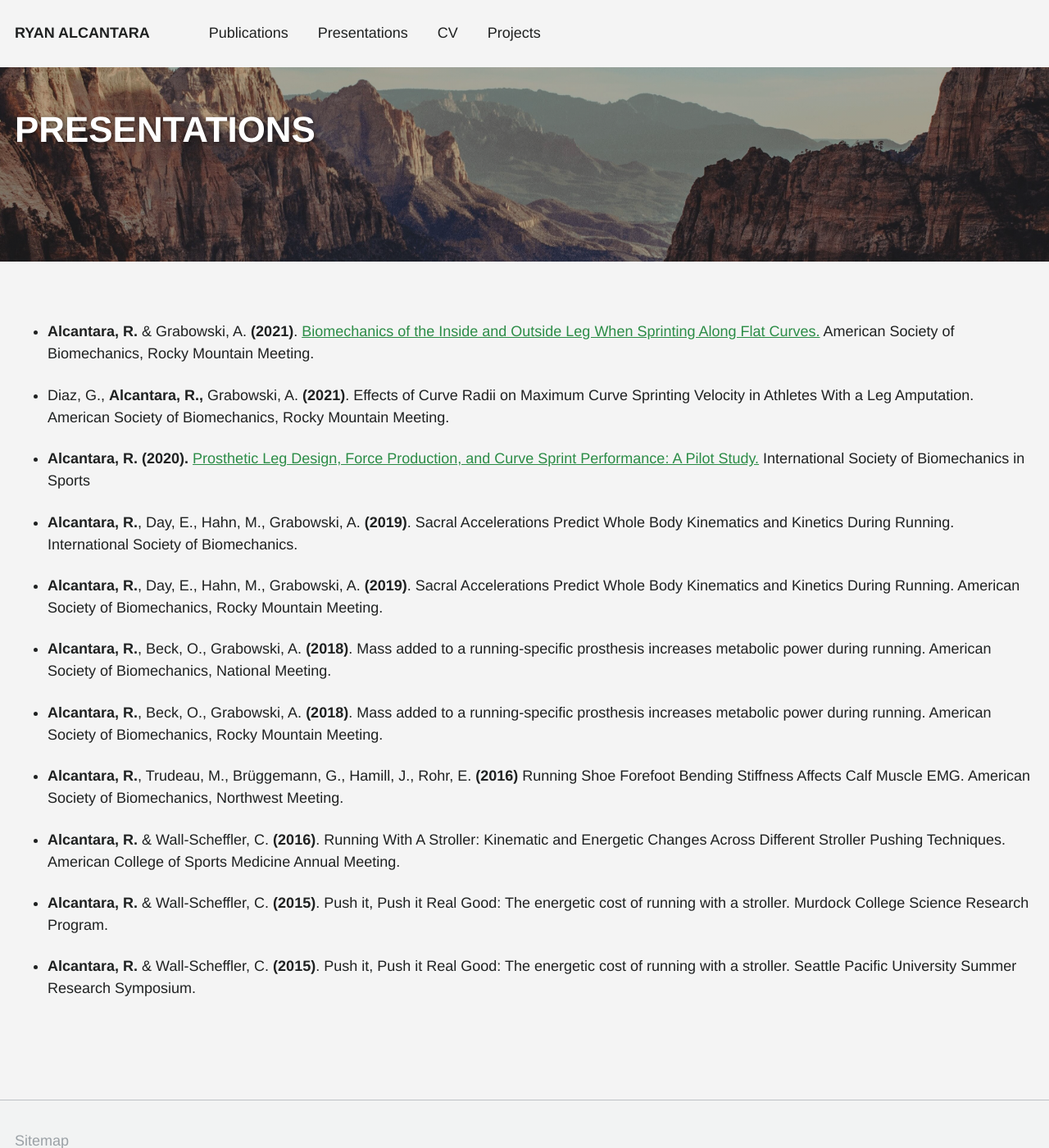
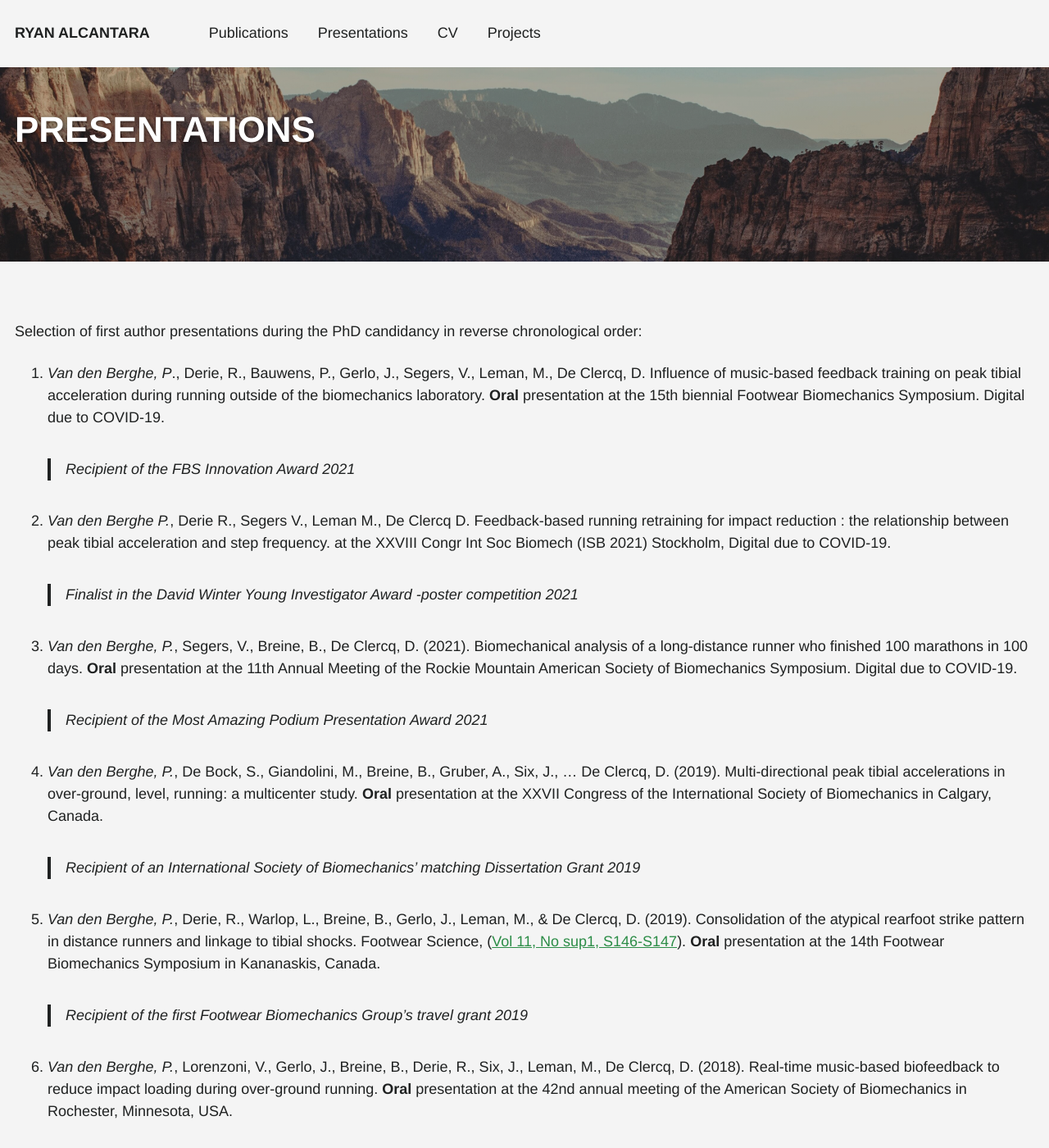
Before and after one commit to pivdnber/pivdnber.github.io, a Jekyll site: the page built from _pages/presentations.md, in a window 1280 px wide and 1400 px high. Shown: the whole window at 82% size. Built offline with Jekyll 4.4.1, drawn with Linux system fonts in a browser that asks for light colours; some of the changed text lies outside the part shown.

Commit message:
Update presentations.md
add personal info

```diff
--- a/_pages/presentations.md
+++ b/_pages/presentations.md
@@ -13,39 +13,41 @@ author_profile: false
 {% include base_path %}
 
 <!--- below will turn page into collection, pulling from _presentations folder --->
+
 <!---
 {% for post in site.presentations reversed %}
   {% include archive-single.html %}
 {% endfor %}
 --->
-* **Alcantara, R.** & Grabowski, A. **(2021)**. [Biomechanics of the Inside and Outside Leg When Sprinting Along Flat Curves.](https://www.youtube.com/watch?v=MrSFyqg1FJk)
-American Society of Biomechanics, Rocky Mountain Meeting.
 
-* Diaz, G., **Alcantara, R.,** Grabowski, A. **(2021)**. Effects of Curve Radii on Maximum Curve Sprinting Velocity in Athletes
-With a Leg Amputation. American Society of Biomechanics, Rocky Mountain Meeting.
+Selection of first author presentations during the PhD candidancy in reverse chronological order:
 
-* **Alcantara, R. (2020).** [Prosthetic Leg Design, Force Production, and Curve Sprint Performance: A Pilot Study.](https://www.ryan-alcantara.com/projects/p93_ISBS2020/) International Society of Biomechanics in Sports
 
-* **Alcantara, R.**, Day, E., Hahn, M., Grabowski, A. **(2019)**. Sacral Accelerations Predict Whole Body Kinematics
-and Kinetics During Running. International Society of Biomechanics.
 
-* **Alcantara, R.**, Day, E., Hahn, M., Grabowski, A. **(2019)**. Sacral Accelerations Predict Whole Body Kinematics
-and Kinetics During Running. American Society of Biomechanics, Rocky Mountain Meeting.
+1. *Van den Berghe, P*., Derie, R., Bauwens, P., Gerlo, J., Segers, V., Leman, M., De Clercq, D. Influence of music-based feedback training on peak tibial acceleration during running outside of the biomechanics laboratory. **Oral** presentation at the 15th biennial Footwear Biomechanics Symposium. Digital due to COVID-19.
 
-* **Alcantara, R.**, Beck, O., Grabowski, A. **(2018)**. Mass added to a running-specific prosthesis increases
-metabolic power during running. American Society of Biomechanics, National Meeting.
+   > Recipient of the FBS Innovation Award 2021
 
-* **Alcantara, R.**, Beck, O., Grabowski, A. **(2018)**. Mass added to a running-specific prosthesis increases
-metabolic power during running. American Society of Biomechanics, Rocky Mountain Meeting.
+2. *Van den Berghe P.*, Derie R., Segers V., Leman M., De Clercq D. Feedback-based running retraining for impact reduction : the relationship between peak tibial acceleration and step frequency. at the XXVIII Congr Int Soc Biomech (ISB 2021) Stockholm, Digital due to COVID-19.
 
-* **Alcantara, R.**, Trudeau, M., Brüggemann, G., Hamill, J., Rohr, E. **(2016)** Running Shoe Forefoot Bending
-Stiffness Affects Calf Muscle EMG. American Society of Biomechanics, Northwest Meeting.
+   > Finalist in the David Winter Young Investigator Award -poster competition 2021
 
-* **Alcantara, R.** & Wall-Scheffler, C. **(2016)**. Running With A Stroller: Kinematic and Energetic Changes Across
-Different Stroller Pushing Techniques. American College of Sports Medicine Annual Meeting.
+3. *Van den Berghe, P.*, Segers, V., Breine, B., De Clercq, D. (2021). Biomechanical analysis of a long-distance runner who finished 100 marathons in 100 days. **Oral** presentation at the 11th Annual Meeting of the Rockie Mountain American Society of Biomechanics Symposium. Digital due to COVID-19.
 
-* **Alcantara, R.** & Wall-Scheffler, C. **(2015)**. Push it, Push it Real Good: The energetic cost of running with a
-stroller. Murdock College Science Research Program.
+   > Recipient of the Most Amazing Podium Presentation Award 2021
 
-* **Alcantara, R.** & Wall-Scheffler, C. **(2015)**. Push it, Push it Real Good: The energetic cost of running with a
-stroller. Seattle Pacific University Summer Research Symposium.
+4. *Van den Berghe, P.*, De Bock, S., Giandolini, M., Breine, B., Gruber, A., Six, J., … De Clercq, D. (2019). Multi-directional peak tibial accelerations in over-ground, level, running: a multicenter study. **Oral** presentation at the XXVII Congress of the International Society of Biomechanics in Calgary, Canada.
+
+   > Recipient of an International Society of Biomechanics' matching Dissertation Grant 2019
+
+5. *Van den Berghe, P.*, Derie, R., Warlop, L., Breine, B., Gerlo, J., Leman, M., & De Clercq, D. (2019). Consolidation of the atypical rearfoot strike pattern in distance runners and linkage to tibial shocks. Footwear Science, ([Vol 11, No sup1, S146-S147](https://doi.org/10.1080/19424280.2019.1606295)). **Oral** presentation at the 14th Footwear Biomechanics Symposium in Kananaskis, Canada.
+
+   > Recipient of the first Footwear Biomechanics Group's travel grant 2019
+
+6. *Van den Berghe, P.*, Lorenzoni, V., Gerlo, J., Breine, B., Derie, R., Six, J., Leman, M., De Clercq, D. (2018). Real-time music-based biofeedback to reduce impact loading during over-ground running. **Oral** presentation at the 42nd annual meeting of the American Society of Biomechanics in Rochester, Minnesota, USA.
+
+   > Winner of an American Society of Biomechanics' PhD student competition 2018
+
+7. *Van den Berghe, P.*, Six, J., Gerlo, J., Breine, B., Derie, R., Leman, M., & De Clercq, D. (2018). Resultant peak tibial acceleration is a measure of impact loading in overground rearfoot running : a validation and reliability study across speeds. **Oral** presentation at the 8th World congress of Biomechanics conference abstracts in Dublin, Ireland.
+
+   > Recipient of an inscription voucher following a top-20 place in the European Society of Biomechanics' student award competition for World Congress of Biomechanics 2018
```
